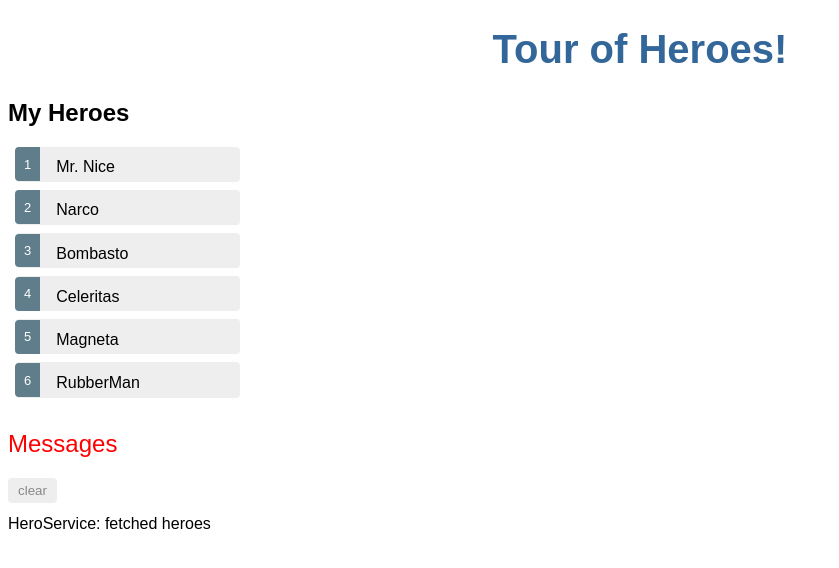
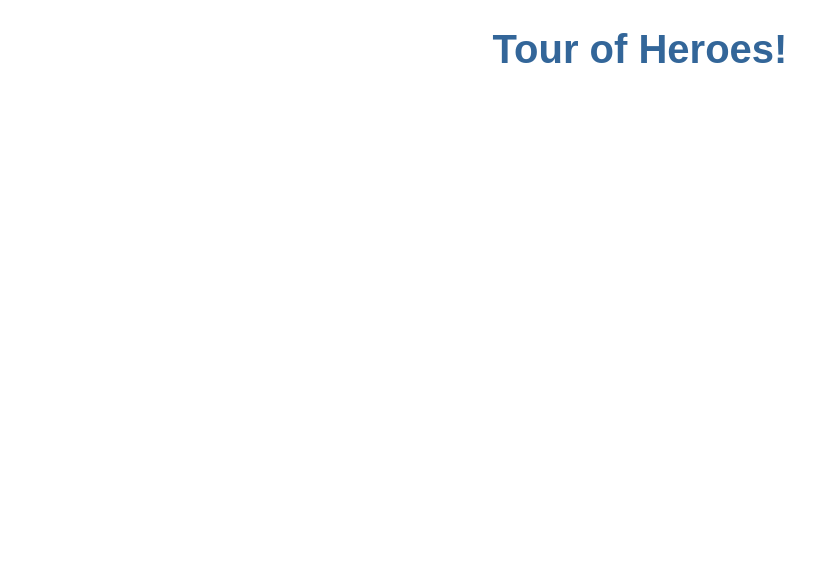
Before and after one commit to Tulkdan/tour-of-heroes, an Angular app: page / in a window 1280 px wide. Shown: the top 568 px of the page, without its empty margins (0-839 px from the left). Built offline with nearby package versions, Linux system fonts and the light colour scheme.

Commit message:
Added routing to the app

```diff
--- a/src/app/app.component.html
+++ b/src/app/app.component.html
@@ -4,5 +4,5 @@
     {{ title }}!
   </h1>
 </div>
-<app-heroes></app-heroes>
+<router-outlet></router-outlet>
 <app-messages></app-messages>
--- a/src/app/app.module.ts
+++ b/src/app/app.module.ts
@@ -6,6 +6,7 @@
 import { HeroesComponent } from './heroes/heroes.component';
 import { HeroDetailComponent } from './hero-detail/hero-detail.component';
 import { MessagesComponent } from './messages/messages.component';
+import { AppRoutingModule } from './app-routing.module';
 
 @NgModule({
   declarations: [
@@ -16,7 +17,8 @@
   ],
   imports: [
     BrowserModule,
-    FormsModule
+    FormsModule,
+    AppRoutingModule
   ],
   providers: [],
   bootstrap: [AppComponent]
```
Also changed, not shown: src/app/app-routing.module.ts (added, +19 -0 lines).
